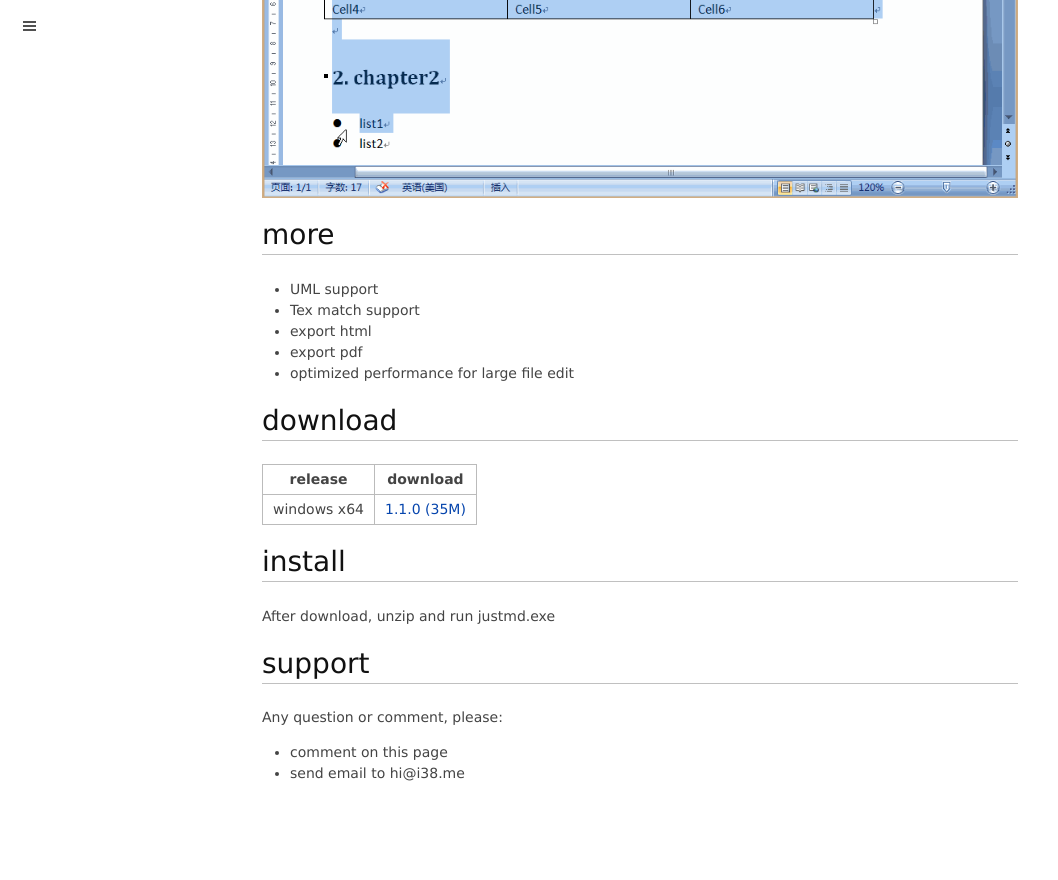
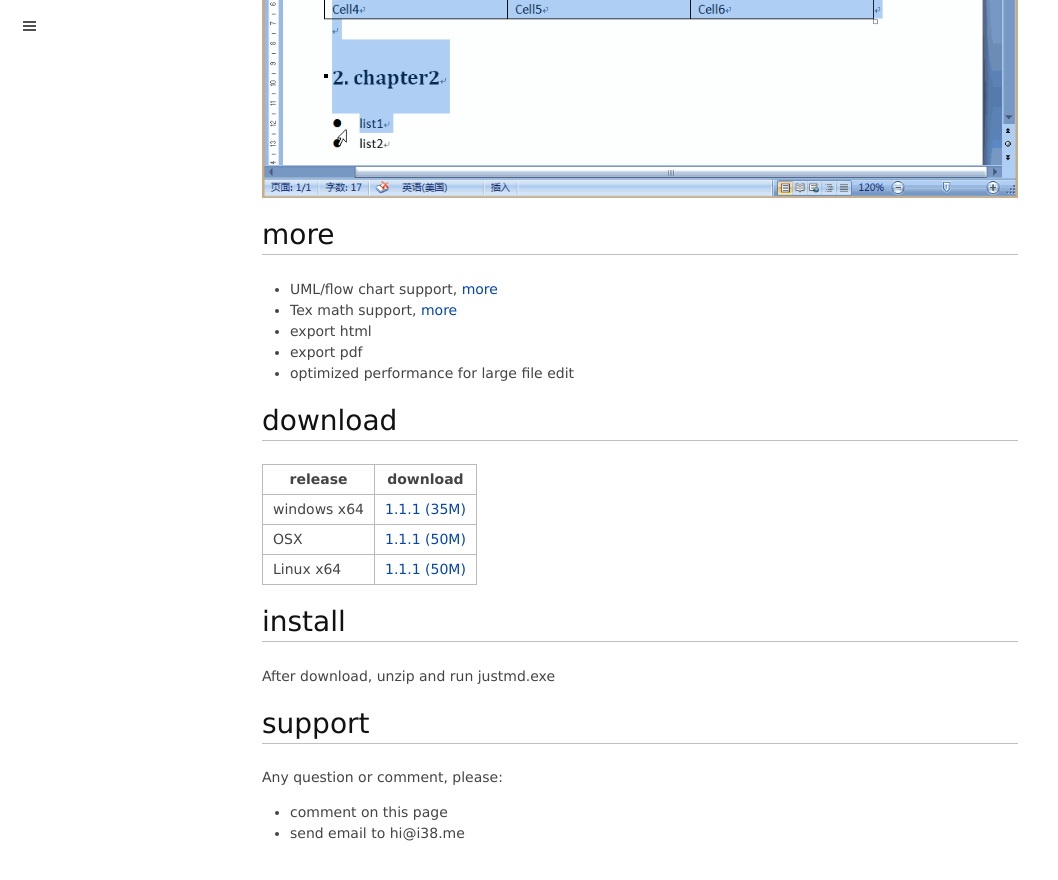
Before and after one commit to x1y9/x1y9.github.io, a Jekyll site: the page built from justmd/index.md, in a window 1280 px wide and 900 px high, scrolled down 2279 px. Shown: the top 880 px of the window, without its empty margins (0-1058 px from the left). Built offline with Jekyll 4.4.1, drawn with Linux system fonts in a browser that asks for light colours; comment, search, counter and statistics services are not loaded; before the commit the page ends 3119 px from its top, so only the background shows below that.

Commit message:
upload justmd v1.1.1
Former-commit-id: e78beb92dac3ca1893fe22e9107731f75332af09

```diff
--- a/justmd/index.md
+++ b/justmd/index.md
@@ -22,8 +22,8 @@ layout: project
 
 
 ## more
-* UML support
-* Tex match support
+* UML/flow chart support, [more](https://github.com/skanaar/nomnoml)
+* Tex math support, [more](https://github.com/Khan/KaTeX)
 * export html
 * export pdf
 * optimized performance for large file edit
@@ -33,8 +33,11 @@ layout: project
 
 release  | download
 ------   | ------
-windows x64  | [1.1.0 (35M)](https://github.com/i38/i38.github.io/raw/master/public/justmd/justmd-win32-x64-v1.1.0.7z)
-
+windows x64 | [1.1.1 (35M)](https://github.com/i38/i38.github.io/raw/master/public/justmd/justmd-win32-x64-v1.1.1.7z)
+------   | ------
+OSX  |  [1.1.1 (50M)](https://github.com/i38/i38.github.io/raw/master/public/justmd/justmd-osx-v1.1.1.zip)
+------   | ------
+Linux x64  | [1.1.1 (50M)](https://github.com/i38/i38.github.io/raw/master/public/justmd/justmd-linux-x64-v1.1.1.tar.gz)
 
 ## install
 After download, unzip and run justmd.exe
```
Also changed, not shown: README.md (added), 4 other files.
